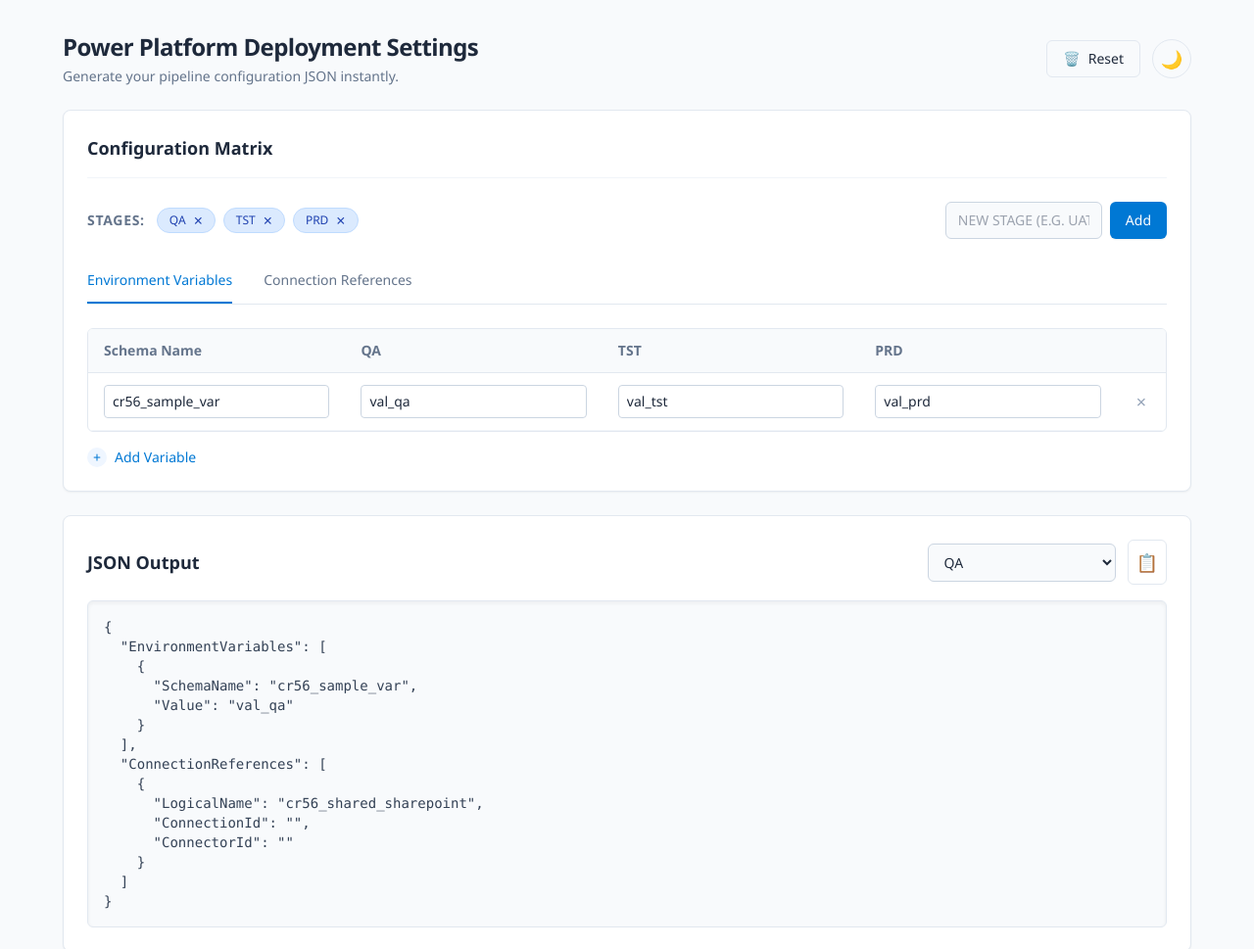
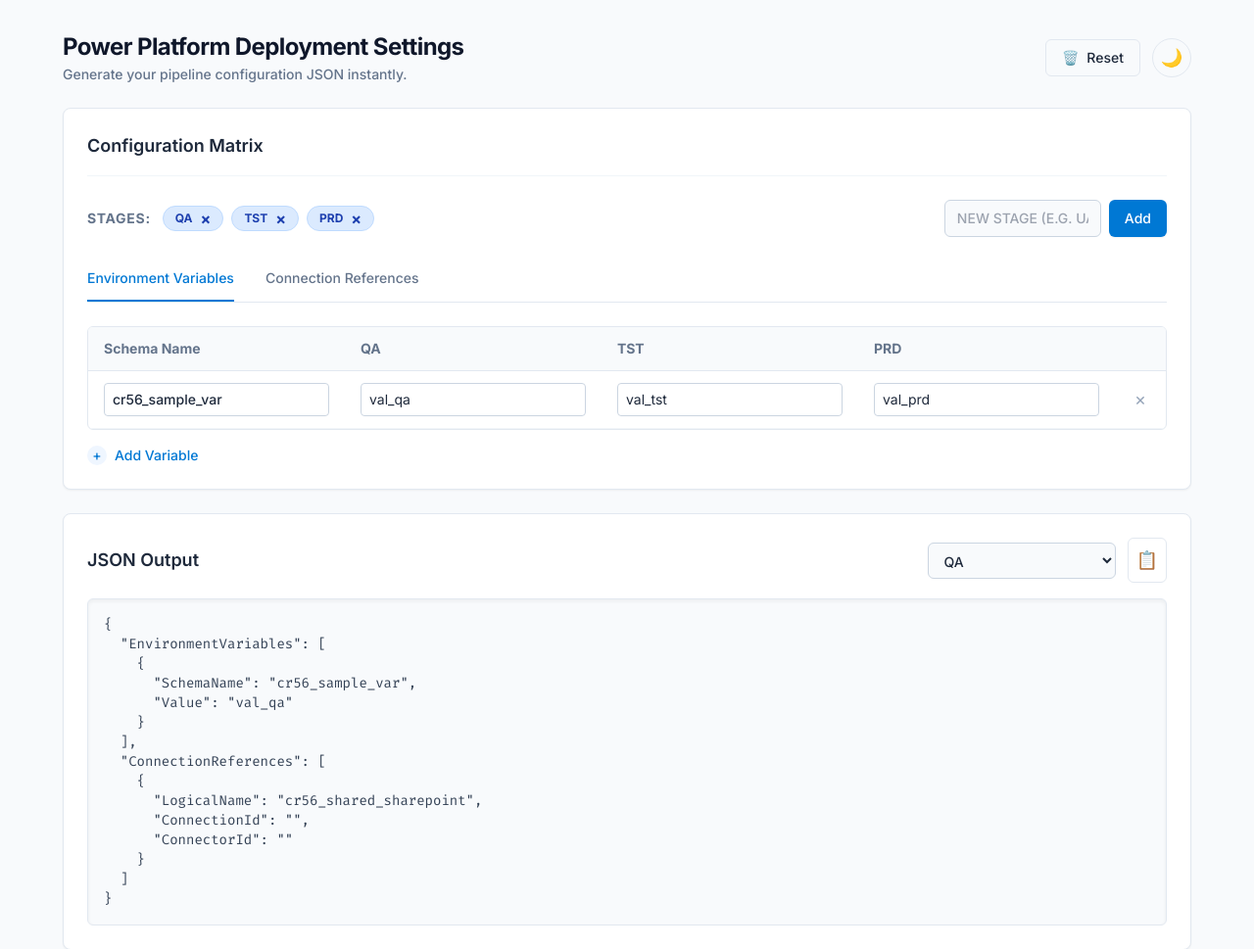
Before and after one commit to sanjeev40084/powermatrix, a plain HTML site: page index.html in a window 1280 px wide. Shown: the top 969 px of the page at 98% size. Drawn offline with nearby package versions, Linux system fonts and the light colour scheme.

Commit message:
Refactor styles and update font settings in index.html
Updated font families and styles in the HTML file. Enhanced header and input styles for better visibility.

```diff
--- a/index.html
+++ b/index.html
@@ -4,6 +4,11 @@
     <meta charset="UTF-8">
     <meta name="viewport" content="width=device-width, initial-scale=1.0">
     <title>Power Platform Deployment Settings</title>
+
+    <link rel="preconnect" href="https://fonts.googleapis.com">
+    <link rel="preconnect" href="https://fonts.gstatic.com" crossorigin>
+    <link href="https://fonts.googleapis.com/css2?family=Fira+Code:wght@400;500&family=Inter:wght@400;500;600;700&display=swap" rel="stylesheet">
+
     <script src="https://cdn.tailwindcss.com"></script>
     <script>
         tailwind.config = {
@@ -18,8 +23,8 @@
                         }
                     },
                     fontFamily: {
-                        sans: ['Segoe UI', 'system-ui', 'sans-serif'],
-                        mono: ['Consolas', 'Monaco', 'monospace'],
+                        sans: ['Inter', 'Segoe UI', 'system-ui', 'sans-serif'],
+                        mono: ['Fira Code', 'Consolas', 'Monaco', 'monospace'],
                     },
                     animation: {
                         'fade-in': 'fadeIn 0.3s ease-in-out',
@@ -42,11 +47,10 @@
         ::-webkit-scrollbar-thumb:hover { background: #94a3b8; }
         .transition-all-300 { transition: all 0.3s ease-in-out; }
 
-        /* Fix for sticky header border collapse issues */
+        /* Sticky Header Support */
         th { position: sticky; top: 0; z-index: 10; }
-        /* Ensure background covers scrolling content */
-        .light-header-bg { background-color: #f8fafc; } /* slate-50 */
-        .dark-header-bg { background-color: #18181b; } /* zinc-900 */
+        .light-header-bg { background-color: #f8fafc; }
+        .dark-header-bg { background-color: #18181b; }
     </style>
 </head>
 <body class="bg-slate-50 text-slate-800 dark:bg-zinc-900 dark:text-zinc-100 min-h-screen transition-colors duration-300 font-sans p-4 md:p-8">
@@ -55,8 +59,8 @@
 
         <header class="flex flex-col md:flex-row justify-between items-start md:items-center gap-4">
             <div>
-                <h1 class="text-2xl font-semibold tracking-tight">Power Platform Deployment Settings</h1>
-                <p class="text-slate-500 dark:text-zinc-400 text-sm mt-1">Generate your pipeline configuration JSON instantly.</p>
+                <h1 class="text-2xl font-bold tracking-tight text-slate-900 dark:text-white">Power Platform Deployment Settings</h1>
+                <p class="text-slate-500 dark:text-zinc-400 text-sm mt-0.5 font-medium">Generate your pipeline configuration JSON instantly.</p>
             </div>
 
             <div class="flex items-center gap-3">
@@ -74,11 +78,11 @@
 
             <div class="flex flex-col md:flex-row gap-6 mb-8 items-start md:items-center justify-between">
                 <div class="flex flex-wrap items-center gap-3">
-                    <span class="text-sm font-semibold text-slate-500 dark:text-zinc-400 uppercase tracking-wider">Stages:</span>
+                    <span class="text-sm font-bold text-slate-500 dark:text-zinc-400 uppercase tracking-wider">Stages:</span>
                     <div id="stageList" class="flex flex-wrap gap-2 transition-all duration-300"></div>
                 </div>
                 <div class="flex w-full md:w-auto gap-2">
-                    <input type="text" id="newStageInput" placeholder="New Stage (e.g. UAT)" class="flex-1 md:w-40 px-3 py-2 bg-slate-50 dark:bg-zinc-900 border border-slate-300 dark:border-zinc-600 rounded-md text-sm focus:outline-none focus:ring-2 focus:ring-primary focus:border-transparent transition-all duration-200 uppercase" style="text-transform: uppercase;">
+                    <input type="text" id="newStageInput" placeholder="New Stage (e.g. UAT)" class="flex-1 md:w-40 px-3 py-2 bg-slate-50 dark:bg-zinc-900 border border-slate-300 dark:border-zinc-600 rounded-md text-sm focus:outline-none focus:ring-2 focus:ring-primary focus:border-transparent transition-all duration-200 uppercase font-medium" style="text-transform: uppercase;">
                     <button onclick="addStage()" class="px-4 py-2 bg-primary text-white rounded-md text-sm font-medium hover:bg-blue-700 active:transform active:scale-95 transition-all duration-200 shadow-sm">Add</button>
                 </div>
             </div>
@@ -89,7 +93,7 @@
             </div>
 
             <div id="section-env" class="animate-fade-in">
-                <div class="overflow-x-auto max-h-[60vh] mb-4 border border-slate-200 dark:border-zinc-700 rounded-md relative">
+                <div class="overflow-auto max-h-[60vh] mb-4 border border-slate-200 dark:border-zinc-700 rounded-md relative">
                     <table id="envTable" class="w-full text-sm text-left border-separate border-spacing-0">
                         <thead class="bg-slate-50 dark:bg-zinc-900 text-slate-500 dark:text-zinc-400 font-semibold"></thead>
                         <tbody class="divide-y divide-slate-200 dark:divide-zinc-700"></tbody>
@@ -101,7 +105,7 @@
             </div>
 
             <div id="section-conn" class="hidden animate-fade-in">
-                <div class="overflow-x-auto max-h-[60vh] mb-4 border border-slate-200 dark:border-zinc-700 rounded-md relative">
+                <div class="overflow-auto max-h-[60vh] mb-4 border border-slate-200 dark:border-zinc-700 rounded-md relative">
                     <table id="connTable" class="w-full text-sm text-left border-separate border-spacing-0">
                         <thead class="bg-slate-50 dark:bg-zinc-900 text-slate-500 dark:text-zinc-400 font-semibold"></thead>
                         <tbody class="divide-y divide-slate-200 dark:divide-zinc-700"></tbody>
@@ -117,7 +121,7 @@
             <div class="flex flex-col sm:flex-row justify-between items-start sm:items-center mb-4 gap-4">
                 <h3 class="font-semibold text-lg">JSON Output</h3>
                 <div class="flex items-center gap-3 w-full sm:w-auto">
-                    <select id="stageSelect" onchange="generateJSON()" class="flex-1 sm:w-48 px-3 py-2 bg-slate-50 dark:bg-zinc-900 border border-slate-300 dark:border-zinc-600 rounded-md text-sm focus:outline-none focus:ring-2 focus:ring-primary"></select>
+                    <select id="stageSelect" onchange="generateJSON()" class="flex-1 sm:w-48 px-3 py-2 bg-slate-50 dark:bg-zinc-900 border border-slate-300 dark:border-zinc-600 rounded-md text-sm focus:outline-none focus:ring-2 focus:ring-primary font-medium"></select>
                     <button onclick="copyToClipboard()" class="p-2 border border-slate-200 dark:border-zinc-700 rounded-md hover:bg-slate-100 dark:hover:bg-zinc-700 text-lg transition-colors duration-200" title="Copy to Clipboard">📋</button>
                 </div>
             </div>
@@ -145,7 +149,6 @@
         ];
 
         // --- UTILS: Debounce & Security ---
-        // Prevents lag by delaying execution until user stops typing
         function debounce(func, wait) {
             let timeout;
             return function(...args) {
@@ -175,12 +178,15 @@
             document.documentElement.classList.toggle('dark', theme === 'dark');
             document.getElementById('themeIcon').textContent = theme === 'dark' ? '☀️' : '🌙';
             localStorage.setItem(THEME_KEY, theme);
-            // Refresh table to update header backgrounds
             if (document.getElementById('envTable').rows.length > 0) refreshAll();
         }
 
         function toggleTheme() {
             setTheme(document.documentElement.classList.contains('dark') ? 'light' : 'dark');
+        }
+
+        function getCurrentTab() {
+            return document.getElementById('section-env').classList.contains('hidden') ? 'conn' : 'env';
         }
 
         // --- STATE MANAGEMENT ---
@@ -233,7 +239,7 @@
 
         function renderStages() {
             document.getElementById('stageList').innerHTML = state.stages.map(s =>
-                `<span class="inline-flex items-center px-3 py-1 rounded-full text-xs font-medium bg-blue-100 text-blue-800 dark:bg-blue-900/40 dark:text-blue-300 border border-blue-200 dark:border-blue-800 animate-fade-in">
+                `<span class="inline-flex items-center px-3 py-1 rounded-full text-xs font-bold bg-blue-100 text-blue-800 dark:bg-blue-900/40 dark:text-blue-300 border border-blue-200 dark:border-blue-800 animate-fade-in">
                     ${escapeHtml(s)} <button onclick="removeStage('${escapeHtml(s)}')" class="ml-2 hover:text-blue-600 dark:hover:text-blue-200 focus:outline-none text-base leading-none">&times;</button>
                 </span>`
             ).join('');
@@ -268,7 +274,7 @@
                 let rowHTML = `<tr class="group hover:bg-slate-50 dark:hover:bg-zinc-800/50 focus-within:bg-blue-50 dark:focus-within:bg-blue-900/10 transition-colors duration-150">`;
 
                 // Column 1: Definition
-                rowHTML += `<td class="px-4 py-3 space-y-2 border-b border-slate-100 dark:border-zinc-800">
+                rowHTML += `<td class="px-4 py-3 space-y-2 border-b border-slate-100 dark:border-zinc-800 align-top">
                     <input type="text" placeholder="${type === 'env' ? 'Schema Name' : 'Logical Name'}" value="${escapeHtml(row.key)}" oninput="updateKey('${type}', ${row.id}, this.value)"
                         class="w-full px-2 py-1.5 bg-white dark:bg-zinc-900 border border-slate-300 dark:border-zinc-700 rounded focus:border-primary focus:ring-1 focus:ring-primary outline-none transition-all font-medium">`;
 
@@ -328,7 +334,6 @@
                     section.classList.add('hidden');
                 }
             });
-            // Refresh table on tab switch to ensure column widths/sticky headers calculate correctly
             renderTable(tab);
         }
 
```
